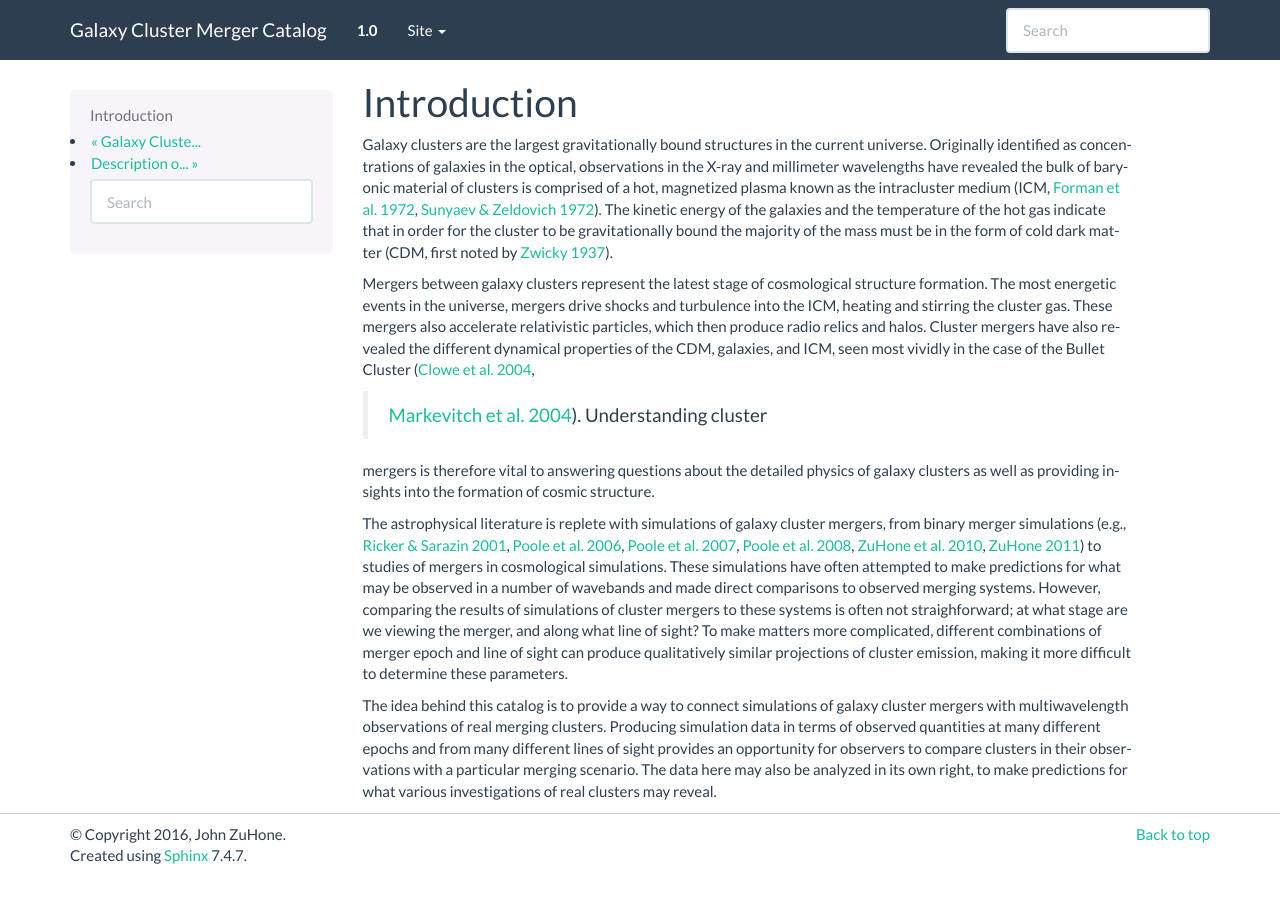
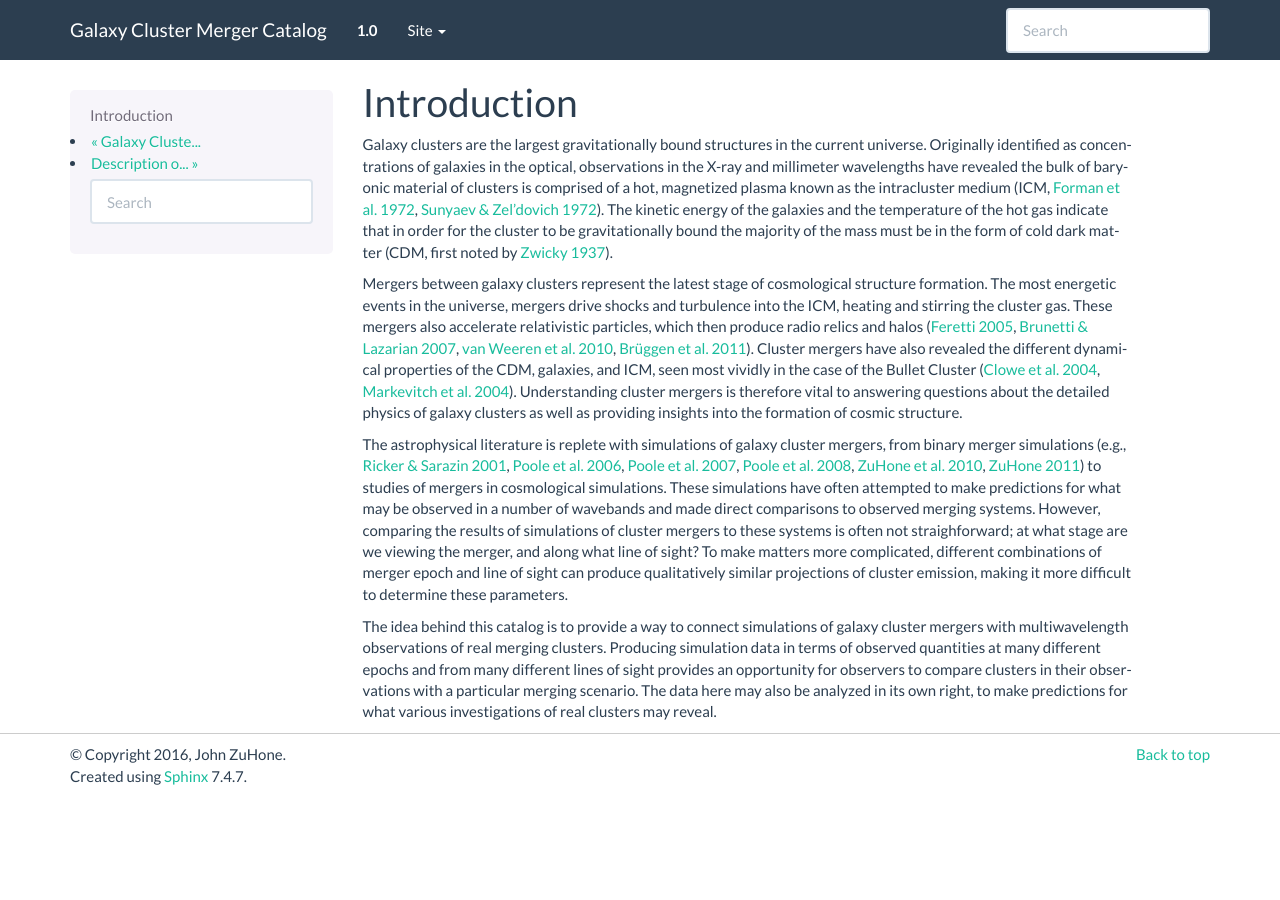
Before and after one commit to jzuhone/cluster_merger_catalog, a Sphinx documentation site: the page built from source/introduction.rst, in a window 1280 px wide. Built offline with Sphinx 7.4.7, drawn with Linux system fonts in a browser that asks for light colours; nearby versions of some CDN libraries; pages that are not in the unit, such as notebooks, are missing from menus.

Commit message:
Adding more references

```diff
--- a/source/faqs.rst
+++ b/source/faqs.rst
@@ -33,7 +33,8 @@ the refinement pattern is set from the beginning of the simulation and is static
 More details on how the mesh refinement in these simulations works can be found in the original
 papers associated with the simulations or in any of the method papers associated with AMR/SMR codes (e.g.,
 `FLASH <http://www.sciencedirect.com/science/article/pii/S0167819109000945>`_,
-`Enzo <>`_, or `Athena <http://adsabs.harvard.edu/abs/2008ApJS..178..137S>`_).
+`Enzo <http://adsabs.harvard.edu/abs/2014ApJS..211...19B>`_, or
+`Athena <http://adsabs.harvard.edu/abs/2008ApJS..178..137S>`_).
 
 Why are the *Chandra* events not at the normal resolution? Where are the chips?
 -------------------------------------------------------------------------------
--- a/source/introduction.rst
+++ b/source/introduction.rst
@@ -13,7 +13,7 @@ identified as concentrations of galaxies in the optical, observations in the X-r
 wavelengths have revealed the bulk of baryonic material of clusters is comprised of a hot, magnetized
 plasma known as the intracluster medium (ICM,
 `Forman et al. 1972 <http://adsabs.harvard.edu/abs/1972ApJ...178..309F>`_,
-`Sunyaev & Zeldovich 1972 <http://adsabs.harvard.edu/abs/1972CoASP...4..173S>`_). The kinetic energy
+`Sunyaev & Zel'dovich 1972 <http://adsabs.harvard.edu/abs/1972CoASP...4..173S>`_). The kinetic energy
 of the galaxies and the temperature of the hot gas indicate that in order for the cluster to be
 gravitationally bound the majority of the mass must be in the form of cold dark matter (CDM, first noted by
 `Zwicky 1937 <http://adsabs.harvard.edu/abs/1937ApJ....86..217Z>`_).
@@ -21,10 +21,13 @@ gravitationally bound the majority of the mass must be in the form of cold dark
 Mergers between galaxy clusters represent the latest stage of cosmological structure formation. The most
 energetic events in the universe, mergers drive shocks and turbulence into the ICM, heating and stirring
 the cluster gas. These mergers also accelerate relativistic particles, which then produce radio relics and
-halos. Cluster mergers have also revealed the different dynamical properties of the CDM, galaxies, and
-ICM, seen most vividly in the case of the Bullet Cluster
-(`Clowe et al. 2004 <http://adsabs.harvard.edu/abs/2004ApJ...604..596C>`_,
- `Markevitch et al. 2004 <http://adsabs.harvard.edu/abs/2004ApJ...606..819M>`_). Understanding cluster
+halos (`Feretti 2005 <http://adsabs.harvard.edu/abs/2005AdSpR..36..729F>`_,
+`Brunetti & Lazarian 2007 <http://adsabs.harvard.edu/abs/2007MNRAS.378..245B>`_,
+`van Weeren et al. 2010 <http://adsabs.harvard.edu/abs/2010Sci...330..347V>`_,
+`Brüggen et al. 2011 <http://adsabs.harvard.edu/abs/2012SSRv..166..187B>`_). Cluster mergers have also
+revealed the different dynamical properties of the CDM, galaxies, and ICM, seen most vividly in the case
+of the Bullet Cluster (`Clowe et al. 2004 <http://adsabs.harvard.edu/abs/2004ApJ...604..596C>`_,
+`Markevitch et al. 2004 <http://adsabs.harvard.edu/abs/2004ApJ...606..819M>`_). Understanding cluster
 mergers is therefore vital to answering questions about the detailed physics of galaxy clusters as well
 as providing insights into the formation of cosmic structure.
 
@@ -34,13 +37,13 @@ simulations (e.g., `Ricker & Sarazin 2001 <http://adsabs.harvard.edu/abs/2001ApJ
 `Poole et al. 2007 <http://adsabs.harvard.edu/abs/2007MNRAS.380..437P>`_,
 `Poole et al. 2008 <http://adsabs.harvard.edu/abs/2008MNRAS.391.1163P>`_,
 `ZuHone et al. 2010 <http://adsabs.harvard.edu/abs/2010ApJ...717..908Z>`_,
-`ZuHone 2011 <http://adsabs.harvard.edu/abs/2011ApJ...728...54Z>`_) to studies of mergers in cosmological simulations. These simulations have often attempted to
-make predictions for what may be observed in a number of wavebands and made direct comparisons to
-observed merging systems. However, comparing the results of simulations of cluster mergers to these
-systems is often not straighforward; at what stage are we viewing the merger, and along what line of
-sight? To make matters more complicated, different combinations of merger epoch and line of sight can
-produce qualitatively similar projections of cluster emission, making it more difficult to determine
-these parameters.
+`ZuHone 2011 <http://adsabs.harvard.edu/abs/2011ApJ...728...54Z>`_) to studies of mergers in cosmological
+simulations. These simulations have often attempted to make predictions for what may be observed in a
+number of wavebands and made direct comparisons to observed merging systems. However, comparing the
+results of simulations of cluster mergers to these systems is often not straighforward; at what stage
+are we viewing the merger, and along what line of sight? To make matters more complicated, different
+combinations of merger epoch and line of sight can produce qualitatively similar projections of cluster
+emission, making it more difficult to determine these parameters.
 
 The idea behind this catalog is to provide a way to connect simulations of galaxy cluster mergers
 with multiwavelength observations of real merging clusters. Producing simulation data in terms of
```
